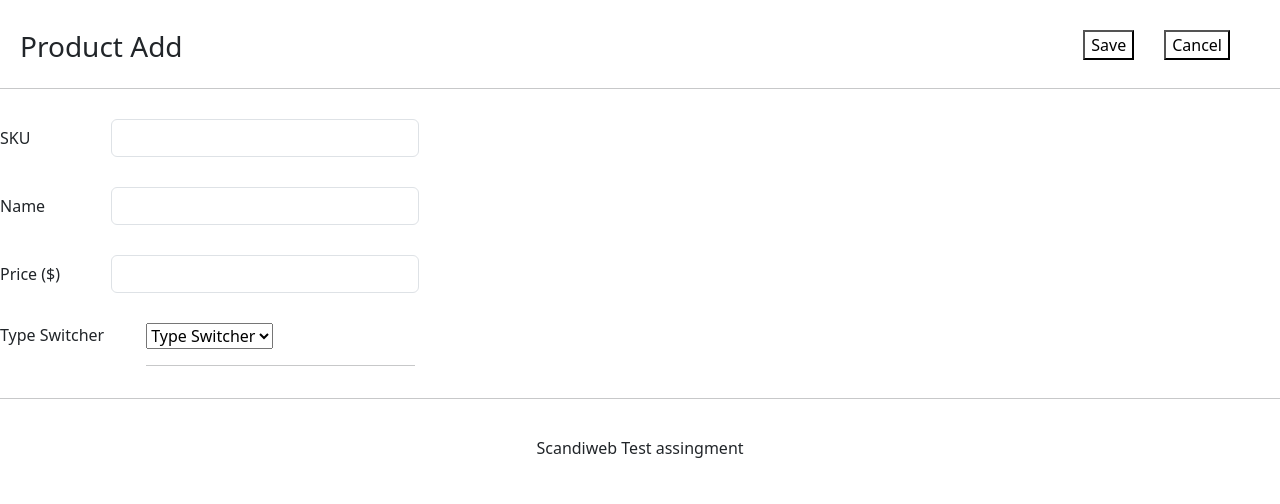
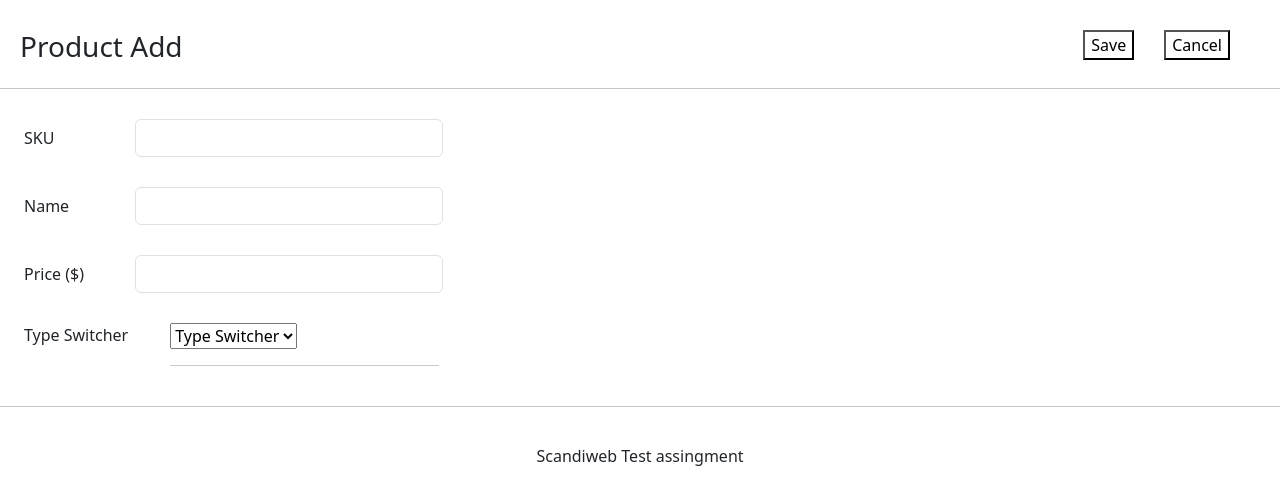
Before and after one commit to Hakai17/React-PHP-MySQL, a React (Create React App) app: page /addproduct in a window 1280 px wide. Shown: the top 504 px of the page. Built offline with nearby package versions, Linux system fonts and the light colour scheme.

Commit message:
fix add page (resposive styled)

```diff
--- a/src/components/AddBody/AddBody.jsx
+++ b/src/components/AddBody/AddBody.jsx
@@ -2,8 +2,8 @@ import Select from "../Select/Select"
 
 export default function AddBody() {
   return (
-    <form id="product_form" action="/add-product" method="post">
-      <div className="col-sm-6">
+    <form id="product_form" action="/addproduct" method="post">
+      <div className="col-sm-6 m-4">
         <div className="mb-3 row">
           <label htmlFor="sku" className="col-sm-2 col-form-label">
             SKU
@@ -19,7 +19,7 @@ export default function AddBody() {
           </div>
         </div>
       </div>
-      <div className="col-sm-6">
+      <div className="col-sm-6 m-4">
         <div className="mb-3 row">
           <label htmlFor="name" className="col-sm-2 col-form-label">
             Name
@@ -35,7 +35,7 @@ export default function AddBody() {
           </div>
         </div>
       </div>
-      <div className="col-sm-6">
+      <div className="col-sm-6 m-4">
         <div className="mb-3 row">
           <label htmlFor="price" className="col-sm-2 col-form-label">
             Price ($)
--- a/src/components/Select/Select.jsx
+++ b/src/components/Select/Select.jsx
@@ -8,7 +8,7 @@ const Select = () => {
   };
 
   return (
-    <div className="col-sm-8">
+    <div className="col-sm-8 m-4">
       <div className="mb-3 row">
         <label htmlFor="productType" className="col-sm-2 col-htmlForm-label">
           Type Switcher
```
